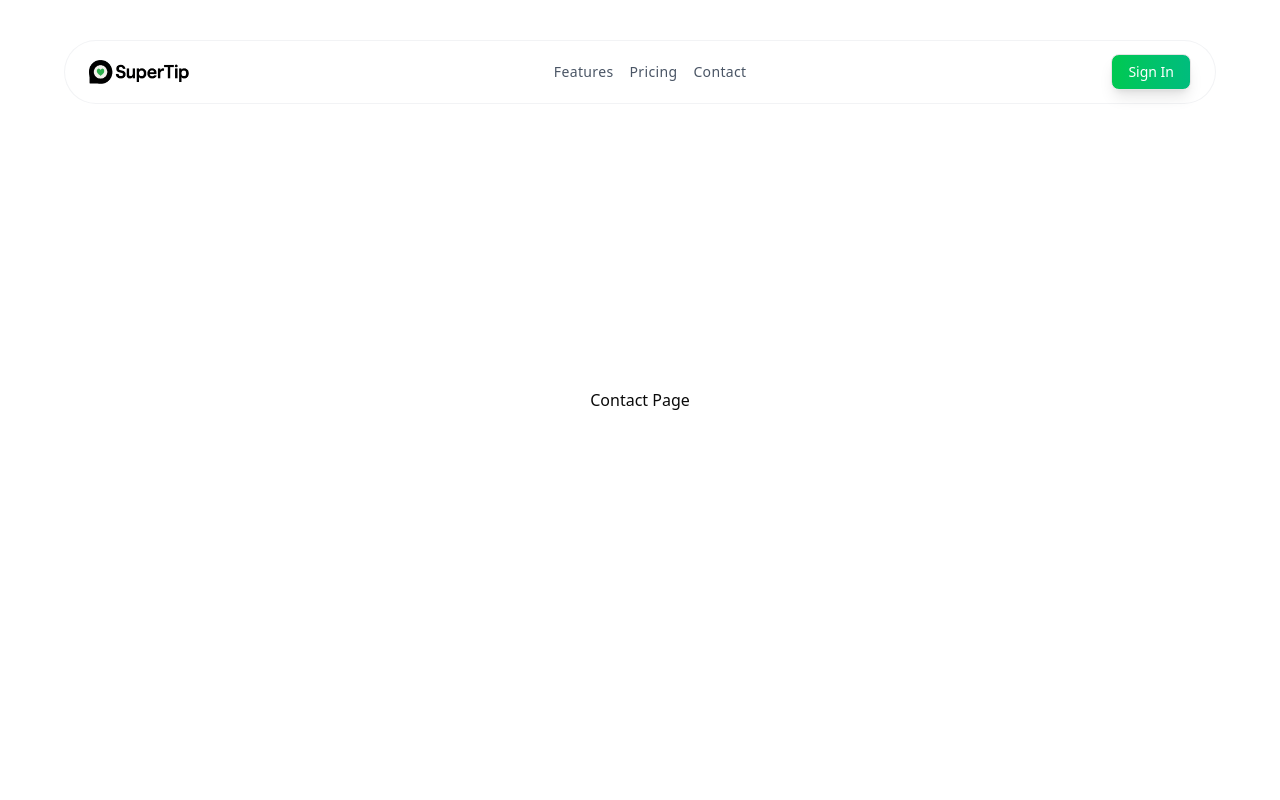
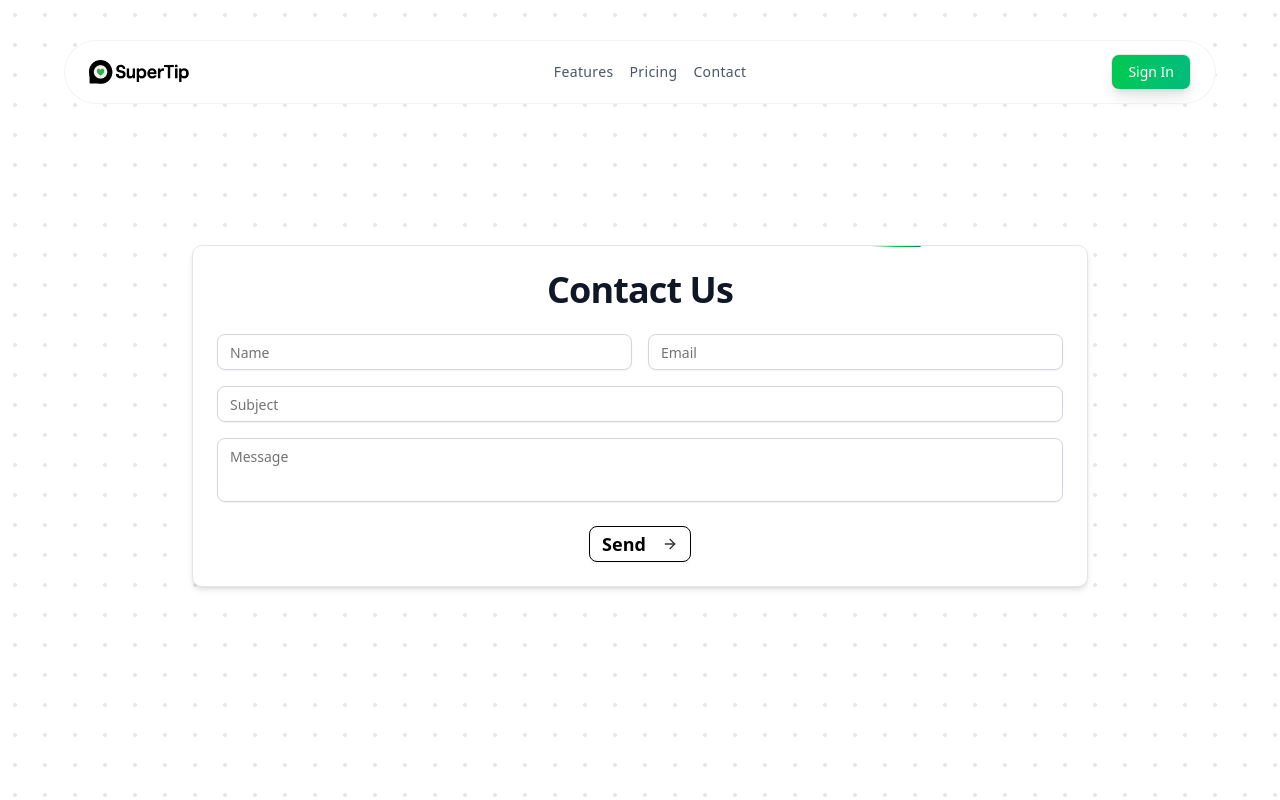
Before and after one commit to shrivastavpush/super-tip, a Next.js app: page /contact in a window 1280 px wide. Built offline with nearby package versions, Linux system fonts and the light colour scheme.

Commit message:
Added Contact Form

```diff
--- a/app/contact/page.jsx
+++ b/app/contact/page.jsx
@@ -1,4 +1,4 @@
-import React from 'react'
+import ContactForm from '@/components/ContactForm'
 
 export const metadata = {
     title: "Contact Us",
@@ -7,7 +7,12 @@ export const metadata = {
 
 const Contact = () => {
     return (
-        <div className='flex justify-center items-center h-screen'>Contact Page</div>
+        <section className='flex justify-center items-center flex-col px-8 mx-auto relative h-screen w-full z-20'>
+
+            <div className="absolute inset-0 bg-[radial-gradient(circle,_#e5e7eb_2px,_transparent_2px)] bg-[length:30px_30px] -z-10"></div>
+
+            <ContactForm />
+        </section>
     )
 }
 
--- a/components/Banner.jsx
+++ b/components/Banner.jsx
@@ -4,7 +4,7 @@ import { AuroraText } from "./magicui/aurora-text"
 const Banner = () => {
 
   return (
-    <main className="flex justify-center items-center flex-col px-8 mx-auto relative transition-all duration-700 h-[80vh] w-full z-20">
+    <main className="flex justify-center items-center flex-col px-8 mx-auto relative h-[85vh] w-full z-20">
 
       <div className="absolute inset-0 bg-[radial-gradient(circle,_#e5e7eb_2px,_transparent_2px)] bg-[length:30px_30px] -z-10"></div>
 
--- /dev/null
+++ b/components/ContactForm.jsx
@@ -0,0 +1,128 @@
+'use client';
+
+import React, { useCallback } from 'react';
+import { useForm } from 'react-hook-form';
+import { z } from 'zod';
+import { zodResolver } from '@hookform/resolvers/zod';
+import { Button } from '@/components/ui/button';
+import { cn } from '@/lib/utils';
+import { Textarea } from './ui/textarea';
+import { BorderBeam } from './magicui/border-beam';
+import { ArrowRight, Loader2 } from 'lucide-react';
+import FormField from './FormField';
+
+// ✅ Schema defined once outside to avoid recomputing on render
+const contactSchema = z.object({
+  name: z.string().min(2, 'Name is required'),
+  email: z.string().email('Invalid email address'),
+  subject: z.string().min(2, 'Subject is required'),
+  message: z.string().min(5, 'Message must be at least 5 characters'),
+});
+
+const resolver = zodResolver(contactSchema);
+
+const ContactForm = () => {
+  const {
+    register,
+    handleSubmit,
+    formState: { errors, isSubmitting, isSubmitSuccessful },
+    reset,
+  } = useForm({
+    resolver,
+  });
+
+  // ✅ Memoized for performance
+  const onSubmit = useCallback(async (data) => {
+    try {
+      console.log('Form submitted:', data);
+      // await fetch('/api/contact', { method: 'POST', body: JSON.stringify(data) });
+      reset();
+    } catch (error) {
+      console.error('Submission failed:', error);
+    }
+  }, [reset]);
+
+  return (
+    <form
+      onSubmit={handleSubmit(onSubmit)}
+      className="flex flex-col gap-4 w-full max-w-4xl mx-auto p-6 bg-white justify-center items-center rounded-lg shadow-md md:mt-8 mt-4 relative border"
+      noValidate
+      aria-label="Contact Form"
+    >
+      <h2 className="text-3xl md:text-4xl font-bold tracking-tight text-gray-900 text-center mb-2">Contact Us</h2>
+
+      <div className="grid grid-cols-1 md:grid-cols-2 gap-4 w-full">
+        <FormField
+          id="name"
+          label="Name"
+          register={register}
+          error={errors.name}
+          type="text"
+          autoComplete="name"
+        />
+        <FormField
+          id="email"
+          label="Email"
+          register={register}
+          error={errors.email}
+          type="email"
+          autoComplete="email"
+        />
+      </div>
+
+      <FormField
+        id="subject"
+        label="Subject"
+        register={register}
+        error={errors.subject}
+        type="text"
+        autoComplete="off"
+      />
+
+      <div className="flex flex-col w-full">
+        <Textarea
+          id="message"
+          placeholder="Message"
+          {...register('message')}
+          className={cn(
+            'border border-gray-300 rounded-md px-3 py-2 focus-visible:ring-green-600 resize-none',
+            errors.message && 'border-red-500 focus-visible:ring-red-500'
+          )}
+          aria-invalid={!!errors.message}
+          aria-describedby="message-error"
+        />
+        {errors.message && (
+          <span id="message-error" className="text-red-500 text-xs mt-1">{errors.message.message}</span>
+        )}
+      </div>
+
+      <Button
+        variant="default"
+        type="submit"
+        disabled={isSubmitting}
+        className="group w-full md:w-auto mt-2 bg-white text-black border border-black hover:bg-black hover:text-white transition-colors duration-200 p-3 text-lg font-semibold flex items-center justify-center gap-2 cursor-pointer"
+      >
+        {isSubmitting ? (
+          <>
+            Sending... <Loader2 className="ml-2 h-5 w-5 animate-spin" />
+          </>
+        ) : (
+          <>
+            Send <ArrowRight className="ml-2 h-5 w-5 opacity-80 translate-x-0 group-hover:translate-x-1 group-hover:text-green-500 group-hover:opacity-100 transition-all duration-200" />
+          </>
+        )}
+      </Button>
+
+      {isSubmitSuccessful && (
+        <span className="text-green-600 text-sm mt-2">Message sent successfully!</span>
+      )}
+
+      <BorderBeam
+        duration={20}
+        className="from-green-700 via-green-500 to-transparent absolute"
+      />
+    </form>
+  );
+};
+
+export default ContactForm;
--- /dev/null
+++ b/components/FormField.jsx
@@ -0,0 +1,27 @@
+import React from 'react'
+import { Input } from './ui/input'
+import { cn } from '@/lib/utils'
+
+const FormField = ({ id, label, register, error, type = 'text', autoComplete = 'off' }) => (
+    <div className="flex flex-col w-full">
+        <label htmlFor={id} className="sr-only">{label}</label>
+        <Input
+            id={id}
+            type={type}
+            placeholder={label}
+            autoComplete={autoComplete}
+            {...register(id)}
+            className={cn(
+                'border-gray-300 focus-visible:ring-green-600',
+                error && 'border-red-500 focus-visible:ring-red-500'
+            )}
+            aria-invalid={!!error}
+            aria-describedby={`${id}-error`}
+        />
+        {error && (
+            <span id={`${id}-error`} className="text-red-500 text-xs mt-1">{error.message}</span>
+        )}
+    </div>
+);
+
+export default FormField
--- a/components/magicui/border-beam.jsx
+++ b/components/magicui/border-beam.jsx
@@ -6,7 +6,7 @@ export const BorderBeam = ({
   className,
   size = 50,
   delay = 0,
-  duration = 5,
+  duration,
   colorFrom = "#ffaa40",
   colorTo = "#9c40ff",
   transition,
--- /dev/null
+++ b/components/ui/input.jsx
@@ -0,0 +1,24 @@
+import * as React from "react"
+
+import { cn } from "@/lib/utils"
+
+function Input({
+  className,
+  type,
+  ...props
+}) {
+  return (
+    <input
+      type={type}
+      data-slot="input"
+      className={cn(
+        "file:text-foreground placeholder:text-muted-foreground selection:bg-primary selection:text-primary-foreground dark:bg-input/30 border-input flex h-9 w-full min-w-0 rounded-md border bg-transparent px-3 py-1 text-base shadow-xs transition-[color,box-shadow] outline-none file:inline-flex file:h-7 file:border-0 file:bg-transparent file:text-sm file:font-medium disabled:pointer-events-none disabled:cursor-not-allowed disabled:opacity-50 md:text-sm",
+        "focus-visible:border-ring focus-visible:ring-ring/50 focus-visible:ring-[3px]",
+        "aria-invalid:ring-destructive/20 dark:aria-invalid:ring-destructive/40 aria-invalid:border-destructive",
+        className
+      )}
+      {...props} />
+  );
+}
+
+export { Input }
--- /dev/null
+++ b/components/ui/textarea.jsx
@@ -0,0 +1,20 @@
+import * as React from "react"
+
+import { cn } from "@/lib/utils"
+
+function Textarea({
+  className,
+  ...props
+}) {
+  return (
+    <textarea
+      data-slot="textarea"
+      className={cn(
+        "border-input placeholder:text-muted-foreground focus-visible:border-ring focus-visible:ring-ring/50 aria-invalid:ring-destructive/20 dark:aria-invalid:ring-destructive/40 aria-invalid:border-destructive dark:bg-input/30 flex field-sizing-content min-h-16 w-full rounded-md border bg-transparent px-3 py-2 text-base shadow-xs transition-[color,box-shadow] outline-none focus-visible:ring-[3px] disabled:cursor-not-allowed disabled:opacity-50 md:text-sm",
+        className
+      )}
+      {...props} />
+  );
+}
+
+export { Textarea }
--- a/package.json
+++ b/package.json
@@ -10,6 +10,7 @@
   },
   "dependencies": {
     "@auth/core": "^0.39.0",
+    "@hookform/resolvers": "^5.0.1",
     "@radix-ui/react-slot": "^1.2.2",
     "class-variance-authority": "^0.7.1",
     "clsx": "^2.1.1",
@@ -21,7 +22,9 @@
     "next-auth": "^5.0.0-beta.27",
     "react": "^19.0.0",
     "react-dom": "^19.0.0",
-    "tailwind-merge": "^3.2.0"
+    "react-hook-form": "^7.56.2",
+    "tailwind-merge": "^3.2.0",
+    "zod": "^3.24.4"
   },
   "devDependencies": {
     "@eslint/eslintrc": "^3",
```
Also changed, not shown: 1 other file (tests, documents, lock files or other folders).
